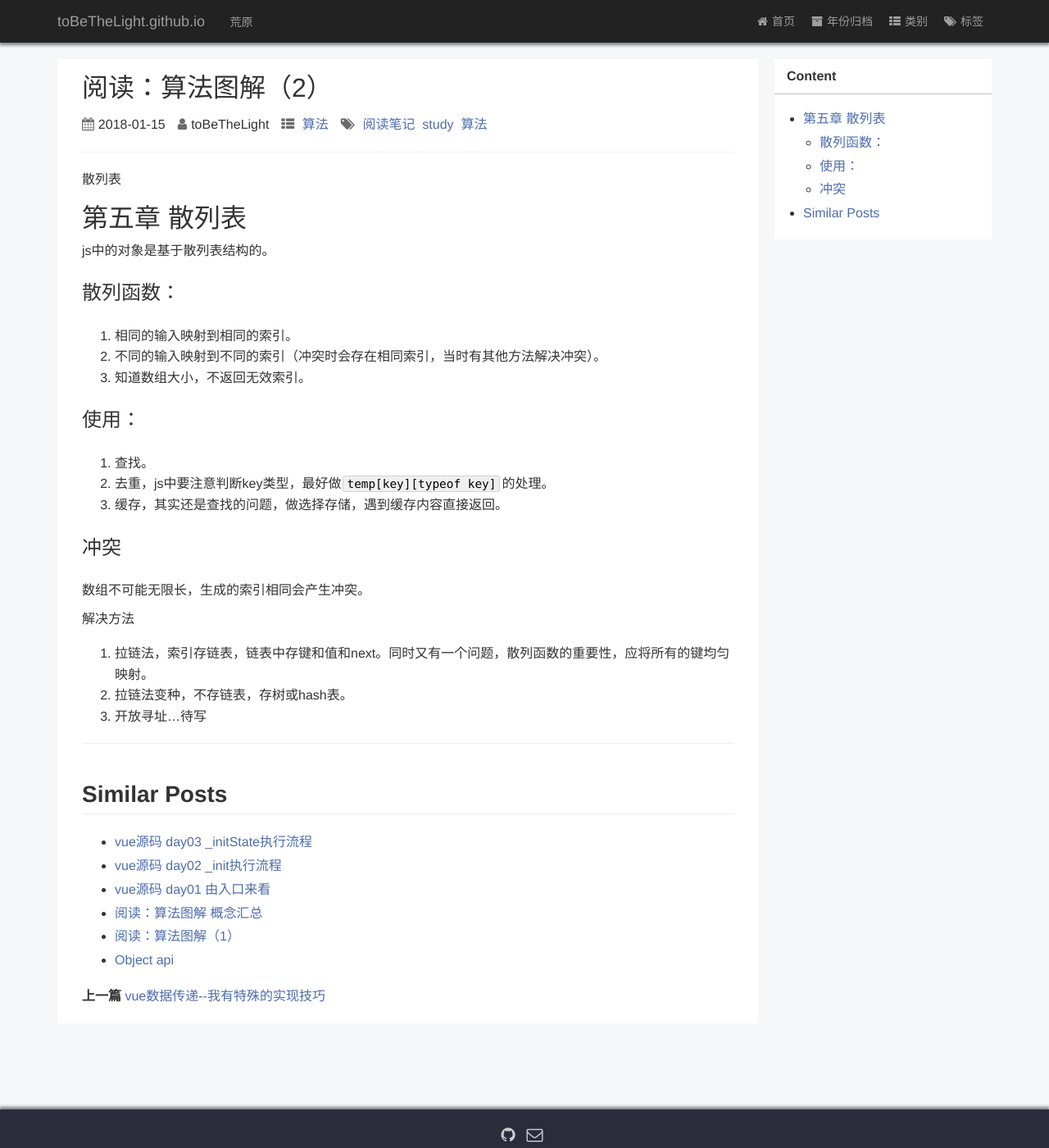
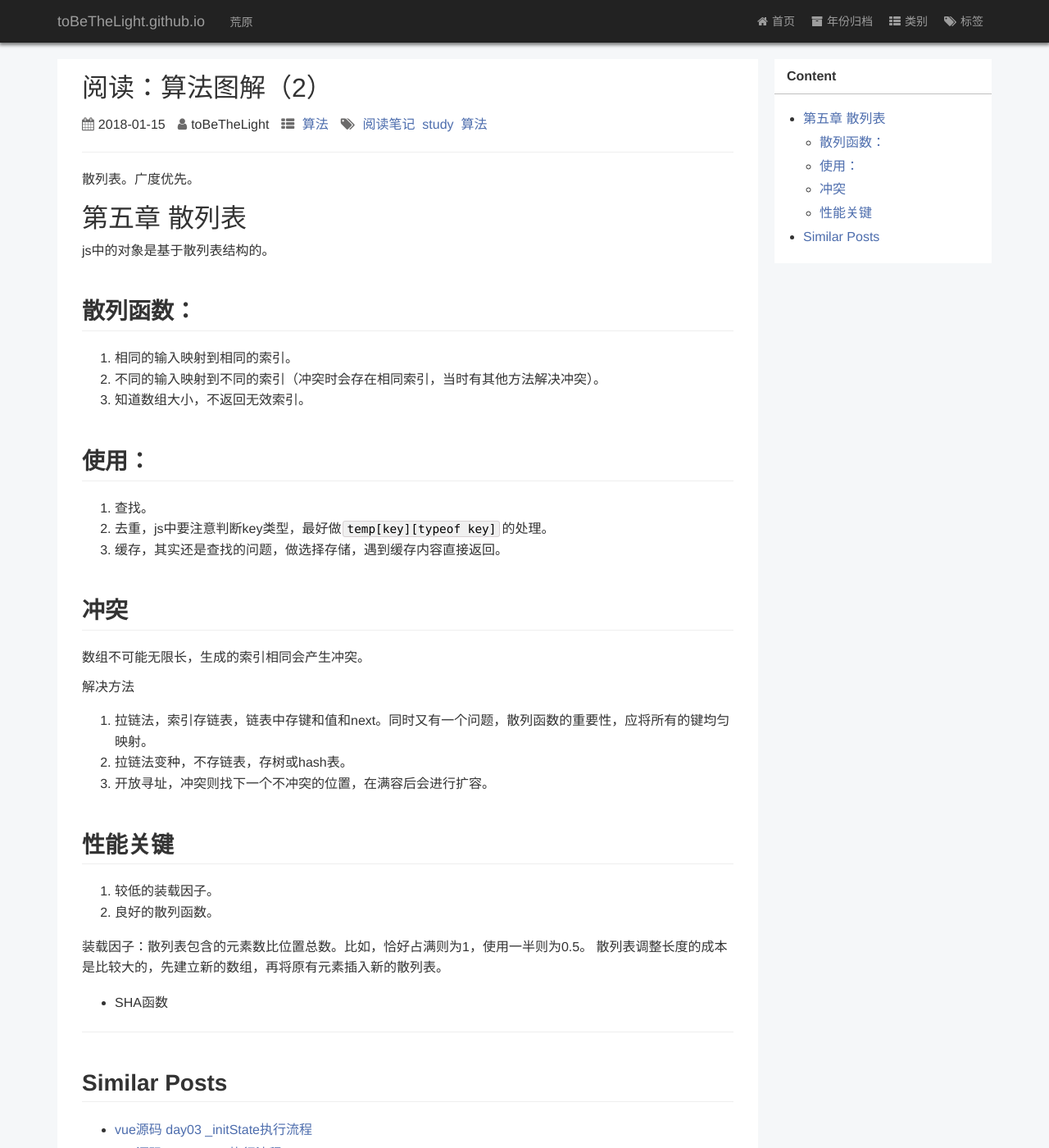
Before and after one commit to toBeTheLight/toBeTheLight.github.io, a Jekyll site: the page built from _posts/2018-01-15-算法图解 2.md, in a window 1280 px wide and 1400 px high. Shown: the whole window at 82% size. Built offline with Jekyll 4.4.1, drawn with Linux system fonts in a browser that asks for light colours; a style sheet for code colours, icons or effects is not loaded.

Commit message:
update:第五章

```diff
--- a/_posts/2018-01-15-算法图解 2.md
+++ b/_posts/2018-01-15-算法图解 2.md
@@ -8,7 +8,7 @@ author: toBeTheLight
 
 * content
 {:toc}
-散列表
+散列表。广度优先。
 
 
 
@@ -18,19 +18,19 @@ author: toBeTheLight
 
 js中的对象是基于散列表结构的。
 
-### 散列函数：
+## 散列函数：
 
 1. 相同的输入映射到相同的索引。
 2. 不同的输入映射到不同的索引（冲突时会存在相同索引，当时有其他方法解决冲突）。
 3. 知道数组大小，不返回无效索引。
 
-### 使用：
+## 使用：
 
 1. 查找。
 2. 去重，js中要注意判断key类型，最好做`temp[key][typeof key]`的处理。
 3. 缓存，其实还是查找的问题，做选择存储，遇到缓存内容直接返回。
 
-### 冲突
+## 冲突
 
 数组不可能无限长，生成的索引相同会产生冲突。
 
@@ -38,4 +38,14 @@ js中的对象是基于散列表结构的。
 
 1. 拉链法，索引存链表，链表中存键和值和next。同时又有一个问题，散列函数的重要性，应将所有的键均匀映射。
 2. 拉链法变种，不存链表，存树或hash表。
-3. 开放寻址...待写
+3. 开放寻址，冲突则找下一个不冲突的位置，在满容后会进行扩容。
+
+## 性能关键
+
+1. 较低的装载因子。
+2. 良好的散列函数。
+
+装载因子：散列表包含的元素数比位置总数。比如，恰好占满则为1，使用一半则为0.5。
+散列表调整长度的成本是比较大的，先建立新的数组，再将原有元素插入新的散列表。
+
+* SHA函数
```
